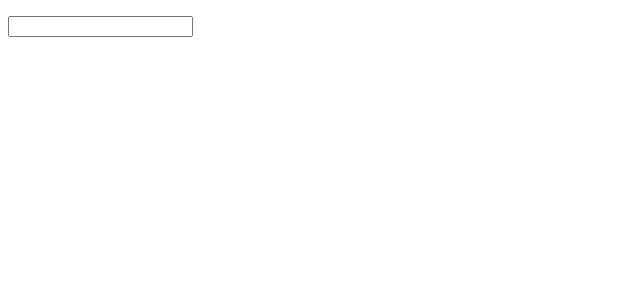
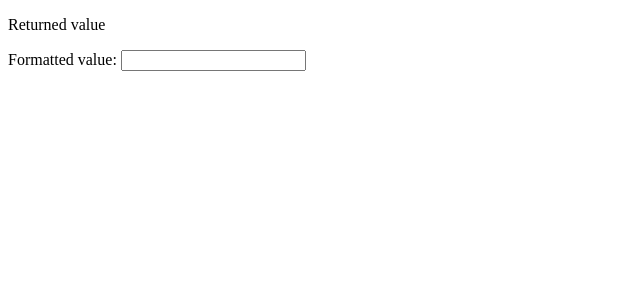
Before and after one commit to VictorioCapucco/vue-brazil-money, a Vue app: page / in a window 1280 px wide. Shown: the top 300 px of the page, without its empty margins (0-640 px from the left). Built offline with nearby package versions, Linux system fonts and the light colour scheme; the HTML template or start-up script is replaced by a standard one.

Commit message:
Variable names

```diff
--- a/src/App.vue
+++ b/src/App.vue
@@ -1,7 +1,8 @@
 <template>
-  <div id="app">
-    <p>{{ test }}</p>
-    <money v-model="test" id="input" />
+  <div>
+    <p>Returned value {{ test }}</p>
+    Formatted value:
+    <money v-model="test" :decimalPlaces="5" class="text-red" />
   </div>
 </template>
 
@@ -19,3 +20,8 @@ export default {
   },
 };
 </script>
+<style>
+.text-red {
+  color: red;
+}
+</style>
--- a/src/components/money.vue
+++ b/src/components/money.vue
@@ -16,7 +16,7 @@ export default {
   },
   props: {
     modelValue: [Number, String],
-    decimal: {
+    decimalPlaces: {
       type: Number,
       default: 2,
     },
@@ -28,7 +28,7 @@ export default {
     },
     fillWithZeros(strValue) {
       let filledStr = strValue.split("").reverse().join("");
-      while (filledStr.length < this.decimal + 1) {
+      while (filledStr.length < this.decimalPlaces + 1) {
         filledStr += "0";
       }
       return filledStr.split("").reverse().join("");
@@ -36,9 +36,9 @@ export default {
     formatMoney(value) {
       let strValue = String(value).replace(/[^0-9]/g, "");
 
-      if (strValue.length < this.decimal + 1) {
+      if (strValue.length < this.decimalPlaces + 1) {
         strValue = this.fillWithZeros(strValue);
-      } else if (strValue.length >= this.decimal + 2) {
+      } else if (strValue.length >= this.decimalPlaces + 2) {
         if (strValue.substring(0, 1) === "0") strValue = strValue.substring(1);
       }
 
@@ -46,12 +46,12 @@ export default {
         .split("")
         .reverse()
         .join("")
-        .substring(0, this.decimal)
+        .substring(0, this.decimalPlaces)
         .split("")
         .reverse()
         .join("");
       let beforeDecimalPoint = String(
-        Number(strValue.substring(0, strValue.length - this.decimal))
+        Number(strValue.substring(0, strValue.length - this.decimalPlaces))
       );
 
       let beforeDecimalPointWithDot = "";
```
